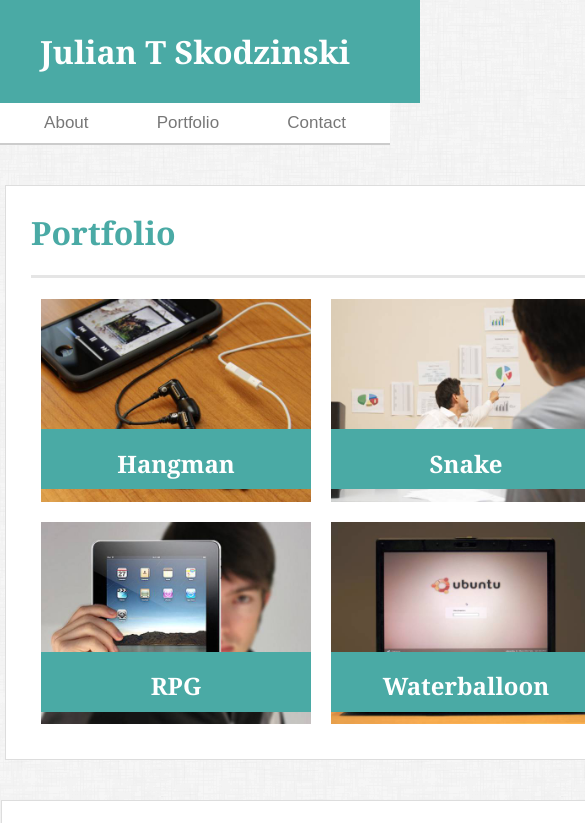
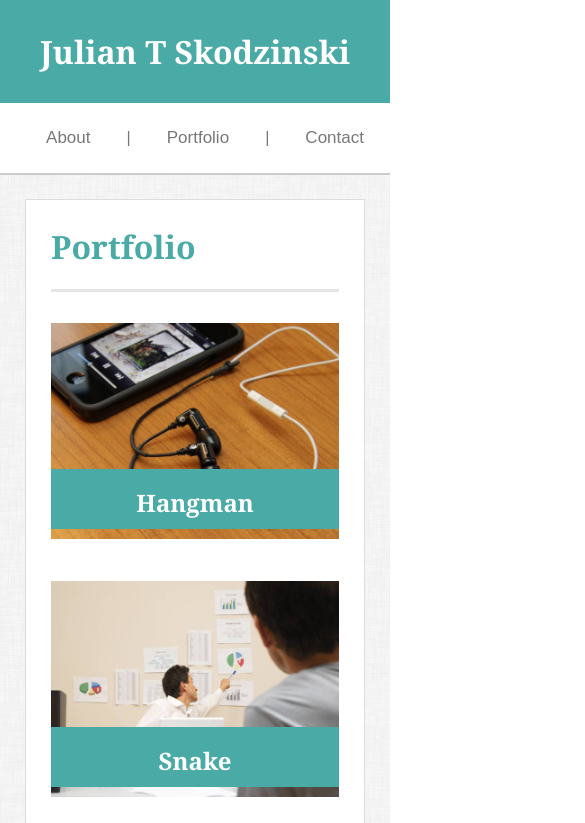
Before and after one commit to juliantsk/Responsive-Portfolio, a plain HTML site: page portfolio.html in a window 390 px wide. Shown: the top 823 px of the page, 585 px wide, since content can reach past the window. Drawn offline with Linux system fonts and the light colour scheme.

Commit message:
Fixed the Portfolio page's gallery spacing for the different media query viewport widths.

```diff
--- a/assets/css/media.css
+++ b/assets/css/media.css
@@ -1,15 +1,9 @@
 /* Media Query */
 
-@media screen and (max-width: 640px) {
-    /* Header      */
+@media screen and (max-width: 980px) {
     div.top {
-        width: 100%;
-    }
-    h1.header {
-        width: 100%;
-        text-align: center;
-        display: block;
-        padding-left: 0px;
+        width: 730px;
+        padding: 0px 25px;
     }
     .navbar {
         display: flex;
@@ -22,17 +16,150 @@
         margin: auto;
         display: inline-block;
     }
+    /* main styling */
+    .wrapper {
+        width: 730px;
+        margin-top: 40px;
+        padding-bottom: 0px;
+    }
     #content,
     #sidebar {
-        width: 94%;
-        margin: 0px 5px 40px 5px;
+        margin-left: 40px;
+        margin-bottom: 40px;
+        float: right;
+        display: inline-block;
+    }
+    #content {
+        margin-left: 0px;
+        float: none;
+        width: initial;
+        max-width: 51%;
+        overflow: hidden;
     }
     img.profile {
-        width: 100%;
+        max-width: 33.333%;
         height: auto;
+        float: left;
+    }
+    /* Portfolio Page */
+    div.portfolio {
+        margin: 22px 0px;
+        border: 0px;
+        width: initial;
+        max-width: 100%;
+        float: left;
+    }
+    div.portfolio:nth-of-type(2n) {
+        margin: 22px 0px;
+        margin-right: 0px;
+        float: right;
     }
 }
 
-@media screen and (max-width: 768px) {}
+@media screen and (max-width: 768px) {
+    div.top {
+        width: 100%;
+        padding: 0px 25px;
+    }
+    .navbar {
+        display: flex;
+        padding: 10px;
+        overflow: initial;
+        bottom: initial;
+        right: initial;
+        float: left;
+    }
+    a.navbar {
+        margin: auto;
+        display: inline-block;
+    }
+    /* main styling */
+    .wrapper {
+        width: 100%;
+        margin-top: 24px;
+        padding-bottom: 0px;
+        margin-bottom: 0px;
+    }
+    #content,
+    #sidebar {
+        margin: 0px 25px 25px 25px;
+        float: left;
+        width: -webkit-fill-available;
+    }
+    #content {
+        width: initial;
+        max-width: 100%;
+    }
+    img.profile {
+        max-width: 33.333%;
+        height: auto;
+        float: left;
+    }
+    /* Portfolio Page */
+    div.portfolio {
+        margin: 22px 0px;
+        border: 0px;
+        width: initial;
+        max-width: 47%;
+        float: left;
+    }
+    div.portfolio:nth-of-type(2n) {
+        margin: 22px 0px;
+        margin-right: 0px;
+        float: right;
+    }
+}
 
-@media screen and (max-width: 980px) {}
+@media screen and (max-width: 640px) {
+    /* Header      */
+    div.top {
+        width: 100%;
+        padding: 0px;
+    }
+    h1.header {
+        width: 100%;
+        text-align: center;
+        display: block;
+        padding-left: 0px;
+        padding-right: 0px;
+    }
+    .navbar {
+        display: flex;
+        padding: 10px;
+        overflow: initial;
+        bottom: initial;
+        right: initial;
+        float: initial;
+    }
+    a.navbar {
+        margin: auto;
+        display: inline-block;
+    }
+    /* main styling */
+    .wrapper {
+        width: 100%;
+        margin-top: 24px;
+        padding-bottom: 0px;
+    }
+    #content,
+    #sidebar {
+        margin: 0px 25px 25px 25px;
+        float: left
+    }
+    #content {
+        width: initial;
+    }
+    img.profile {
+        max-width: 100%;
+        height: auto;
+        float: none;
+    }
+    /* Portfolio Page */
+    div.portfolio {
+        margin: 20px 0px;
+        max-width: 100%;
+    }
+}
+
+
+}
--- a/assets/css/style.css
+++ b/assets/css/style.css
@@ -57,23 +57,27 @@ h1.header {
 
 .navbar {
     overflow: hidden;
+    display: flex;
     position: relative;
     padding: 30px 0px 30px 0px;
-    bottom: 0;
-    right: 0;
+    float: right;
 }
 
 .navbar a {
     color: #777777;
+    margin: auto;
     line-height: 20px;
     height: 20px;
-    float: right;
     display: block;
     text-align: center;
     text-decoration: none;
     font-size: 17px;
     list-style-type: none;
     padding: 0px 20px 0px 20px;
+}
+
+#last {
+    padding-right: 0px;
 }
 
 .navbar a:hover {
@@ -88,12 +92,13 @@ h1.header {
 /* main styling */
 
 .wrapper {
-    padding-top: 40px;
-    padding-bottom: 40px;
+    margin-top: 40px;
+    margin-bottom: 40px;
     margin-left: auto;
     margin-right: auto;
     width: 960px;
     flex: 1 0 auto;
+    position: relative;
 }
 
 #content,
@@ -112,6 +117,7 @@ h1.header {
 #content hr {
     border-top: 3px solid rgba(0, 0, 0, 0.1);
     border-bottom: 3px solid rgba(255, 255, 255, 0.3);
+    width: 100%;
 }
 
 #sidebar {
@@ -120,7 +126,7 @@ h1.header {
 }
 
 img {
-    max-width: 33.3%;
+    max-width: 60px;
     height: auto;
     float: left;
 }
@@ -131,8 +137,8 @@ img {
 img.profile {
     max-width: 40%;
     float: left;
-    padding: 15px;
-    padding-left: 0px;
+    margin: 16px;
+    margin-left: 0px;
 }
 
 
@@ -142,14 +148,18 @@ img.profile {
 /* Portfolio page */
 
 div.portfolio {
-    margin: 10px;
+    margin: 22px auto;
     border: 0px;
+    display: block;
     float: left;
-    width: 270px;
+    max-width: 47%;
+    position: relative;
 }
 
-div.portfolio:hover {
-    border 1px solid #777777;
+div.portfolio:nth-of-type(2n) {
+    margin: 22px 0px;
+    margin-right: 0px;
+    float: right;
 }
 
 div.portfolio img {
@@ -157,16 +167,17 @@ div.portfolio img {
 }
 
 div.desc {
-    padding: 10px;
+    padding: 10px 0px;
     background-color: #4aaaa5;
-    position: relative;
-    top: 130px;
+    position: absolute;
+    bottom: 10px;
     height: 40px;
+    width: 100%;
 }
 
 h2.desc {
     position: relative;
-    top: -185px;
+    bottom: -7px;
     color: #ffffff;
     text-align: center;
 }
--- a/portfolio.html
+++ b/portfolio.html
@@ -16,7 +16,9 @@
             <h1 class="header">Julian T Skodzinski</h1>
             <div class="navbar">
                 <a class="navbar" href="index.html">About</a>
+                <p>|</p>
                 <a class="navbar" href="portfolio.html">Portfolio</a>
+                <p>|</p>
                 <a class="navbar" id="last" href="contact.html">Contact</a>
             </div>
         </div>
```
Also changed, not shown: contact.html (+2 -0 lines).
